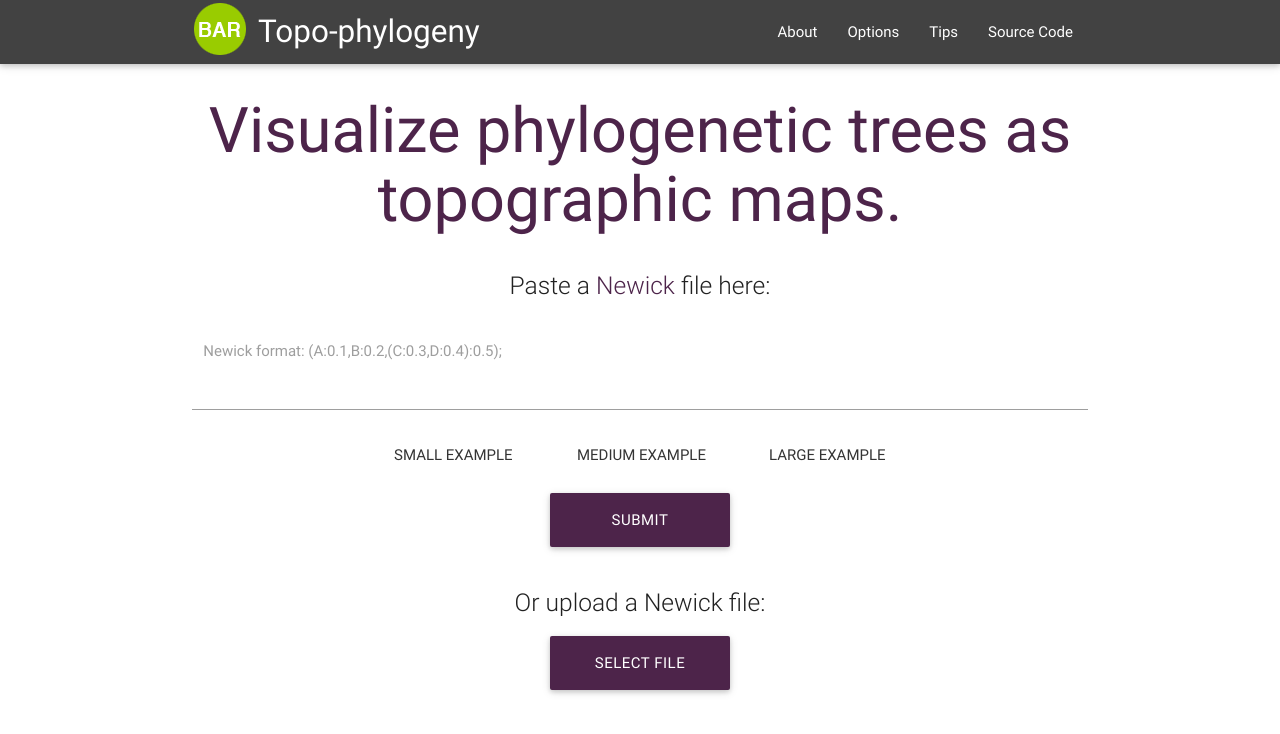
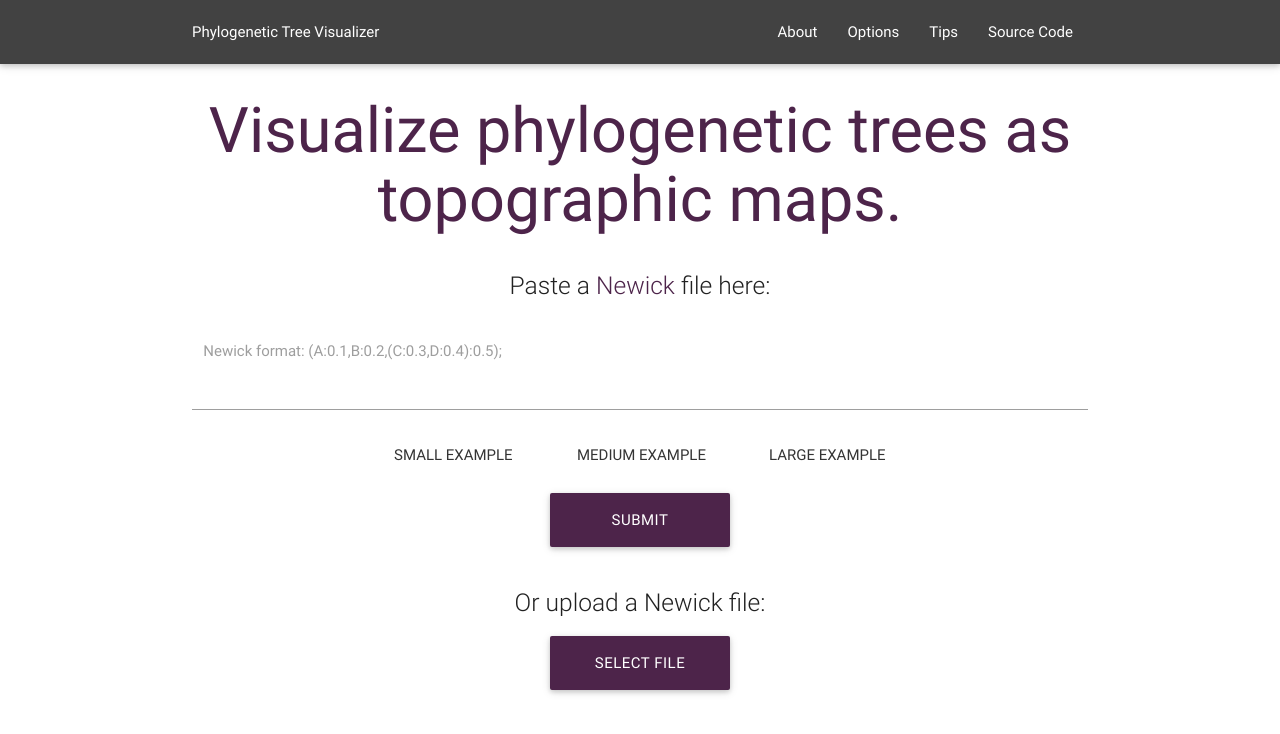
Before and after one commit to MadhushaniHewagama/phylogenetic-TreeVisualizer_FrontEnd, a plain HTML site: page index.html in a window 1280 px wide. Drawn offline with Linux system fonts and the light colour scheme.

Commit message:
change name of the application

```diff
--- a/index.html
+++ b/index.html
@@ -128,7 +128,7 @@
 
 	  <!-- Navigation Bar -->
 	  <nav class="grey darken-3" role="navigation">
-	    <div class="nav-wrapper container"><span id="logo-container" href="#" class="brand-logo"><a href="http://bar.utoronto.ca"><img src="images/BAR.png" style="vertical-align:top; margin-right: 10px"></a>Topo-phylogeny</span>
+	    <div class="nav-wrapper container">Phylogenetic Tree Visualizer</span>
 	      <ul class="right hide-on-med-and-down">
 	        <li id="showNewickDataModalButton" style="display:none;"><a href="#showNewickDataModal" class="modal-trigger">Show Newick File</a></li>
 	        <li><a href="#aboutModal" class="modal-trigger">About</a></li>
```
Also changed, not shown: images/BAR.png (deleted), images/hex-loader2.gif.
